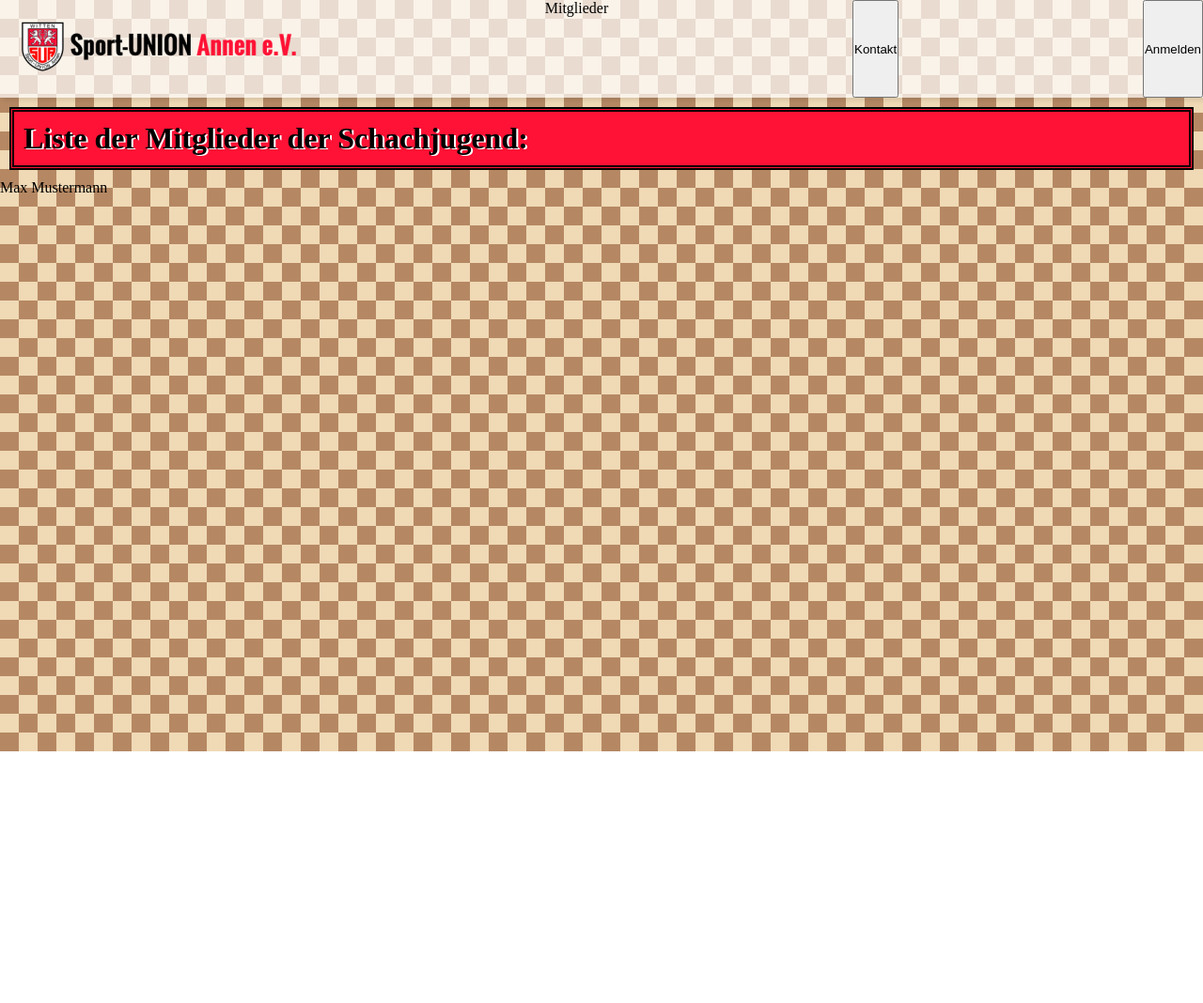
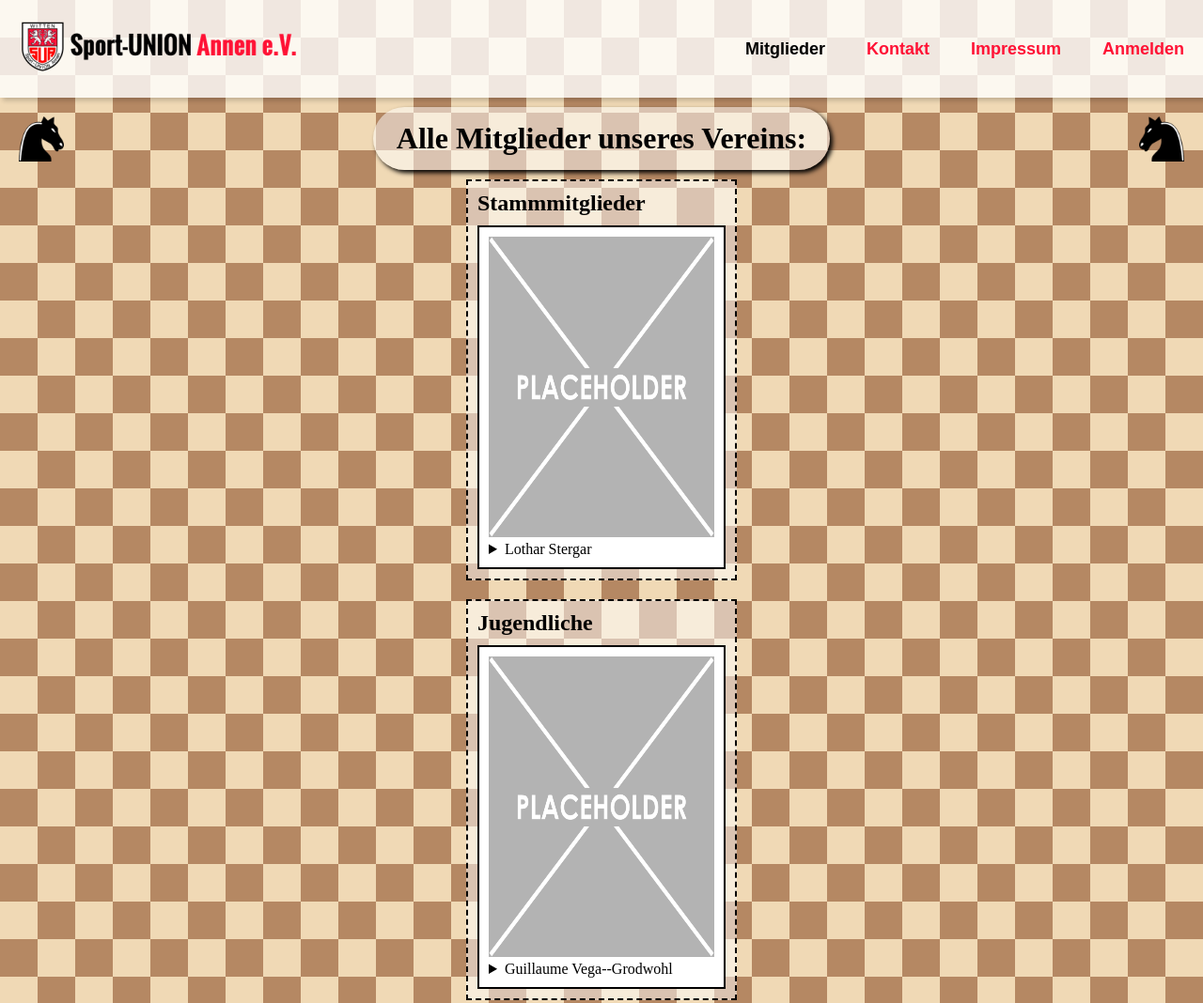
Before and after one commit to GV-G/SUA-Schachjugend, a plain HTML site: page members.html in a window 1280 px wide. Shown: the top 1068 px of the page at 94% size. Before the commit the page ends 800 px from the top, so only its background shows below. Drawn offline with Linux system fonts and the light colour scheme.

Commit message:
Mehr Seiten hinzugefügt und alles schöner gemacht

```diff
--- a/members.html
+++ b/members.html
@@ -6,19 +6,80 @@
         <meta name="viewport" content="width=device-width, initial-scale=1.0">
         <title>Mitglieder der SUA-Schachjugend</title>
         <link rel="stylesheet" href="styles.css">
+        <link rel="icon" type="image/x-icon" href="favicon.ico">
+        <style>
+            body {
+                background-image: repeating-conic-gradient(var(--dark) 0% 25%, var(--light) 0% 50%);
+                background-size: 80px 80px;
+            }
+            h2 {
+                margin-bottom: 10px;
+            }
+            section {
+                background-color: rgba(255, 255, 255, 0.5);
+                border: 2px dashed black;
+                margin: 0 auto 20px;
+                padding: 10px;
+                max-width: 80%;
+                width: fit-content;
+            }
+            .section {
+                display: flex;
+                flex-wrap: wrap;
+                gap: 20px;
+                justify-content: space-around;
+            }
+            .profile {
+                background-color: white;
+                border: 2px solid black;
+                padding: 10px;
+                & img {
+                    height: 320px;
+                    width: 240px;
+                }
+            }
+        </style>
         <script defer type="application/javascript" src="script.js"></script>
     </head>
     <body>
-        <div id="background"></div>
         <header>
-            <a href="index.html"><img src="SUA%20Banner.png"></a>
-            <p>Mitglieder</p>
-            <button type="button" onclick="location.href='contact.html'">Kontakt</button>
-            <button type="button">Anmelden</button>
+            <a href="index.html"><img src="SUA%20Banner.png" alt="SUA Banner"></a>
+            <nav>
+                <button type="button" onclick="location.href='#'" id="current">Mitglieder</button>
+                <button type="button" onclick="location.href='contact.html'">Kontakt</button>
+                <button type="button" onclick="location.href='impressum.html'">Impressum</button>
+                <button type="button">Anmelden</button>
+            </nav>
         </header>
-        <h1>Liste der Mitglieder der Schachjugend: </h1>
-        <ul>
-            <li>Max Mustermann</li>
-        </ul>
+        <div id="hdiv">
+            <img id="flipped" class="spacer" src="favicon.ico" alt="Springer">
+            <h1>Alle Mitglieder unseres Vereins:</h1>
+            <img class="spacer" src="favicon.ico" alt="Springer">
+        </div>
+        <main>
+            <section>
+                <h2>Stammmitglieder</h2>
+                <div class="section">
+                    <div class="profile">
+                        <img src="Placeholder.png" alt="Lothar Stergar (-3/4 Jahre alt)">
+                        <details>
+                            <summary>Lothar Stergar</summary>
+                            Der Webmaster!
+                        </details>
+                    </div>
+                </div>
+            </section><section>
+                <h2>Jugendliche</h2>
+                <div class="section">
+                    <div class="profile">
+                        <img src="Placeholder.png" alt="Guillaume Vega--Grodwohl (-3/4 Jahre alt)">
+                        <details>
+                            <summary>Guillaume Vega--Grodwohl</summary>
+                            Der Webersteller!
+                        </details>
+                    </div>
+                </div>
+            </section>
+        </main>
     </body>
 </html>
--- a/styles.css
+++ b/styles.css
@@ -2,45 +2,68 @@
     margin: 0;
     padding: 0;
 }
-body {
-    min-height: 100vh;
-    background-image: repeating-conic-gradient(#b58863 0% 25%, #f0d9b5 0% 50%);
-    background-size: 40px 40px;
+:root {
+    --red: #ff1235;
+    --light: #f0d9b5;
+    --dark: #b58863;
 }
 header {
-    background-color: rgba(255, 255, 255, 0.7);
-    box-shadow: 3px 3px 5px rgba(0, 0, 0, 0.1);
+    background-color: rgba(255, 255, 255, 0.8);
+    box-shadow: 3px 3px 5px rgba(0, 0, 0, 0.2);
+    position: sticky;
+    top: 0;
+    z-index: 1;
     display: flex;
     justify-content: space-between;
     & img {
         margin-left: 20px;
     }
-    & nav {
-        & button {
+    & nav button {
         height: 100%;
         padding: 0 20px;
         background-color: transparent;
+        color: var(--red);
         border-style: none;
         font-size: large;
         font-weight: bold;
+        transition: 0.2s;
+        &:hover {
+            background-color: white;
+            color: black;
+            box-shadow: 0 0 5px 5px lightgrey inset;
+            border-radius: 10px;
         }
-        & button:hover {
-            background-image: linear-gradient(white, lightgrey);
+        &#current {
+            color: black;
         }
     }
 }
+#hdiv {
+    display: flex;
+}
 h1 {
-    background-color: #ff1235;
-    text-shadow: 2px 1px white;
-    border: 5px double black;
-    padding: 10px;
-    margin: 10px;
+    background-color: rgba(255, 255, 255, 0.5);
+    box-shadow: 3px 3px 5px black;
+    border-radius: 50px;
+    width: fit-content;
+    padding: 15px 25px;
+    margin: 10px auto;
+    text-align: center;
 }
-.column {
-    float: left;
-    width: 50%;
+#flipped {
+    transform: scaleX(-1);
 }
-#columnContainer {
-    border: 5px double black;
-    background-color: white;
+.spacer {
+    height: 48px;
+    margin: auto 20px;
 }
+.brand {
+    color: var(--red);
+    text-shadow: 3px 3px 5px darkgrey;
+}
+p {
+    margin-bottom: 10px;
+}
+ul {
+    list-style-position: inside;
+}
```
Also changed, not shown: contact.html (+27 -7 lines), impressum.html (added, +73 -0 lines), index.html (+31 -3 lines), Placeholder.png (added), SUA Logo.png (deleted). Lines whose indentation alone changed are shown as unchanged.
